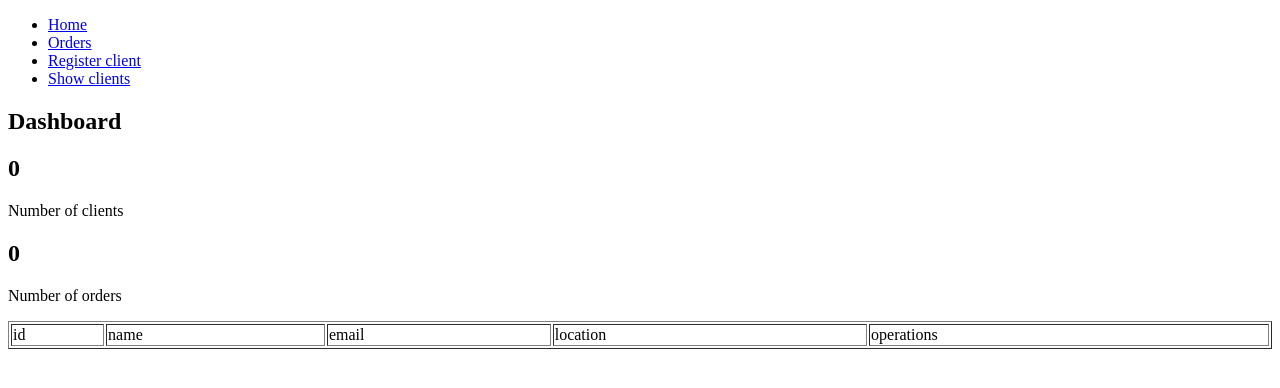
After one commit to anguzuDaniel/transportation, a PHP site: page /admin/showClients.php in a window 1280 px wide. The commit adds this page. Shown: the top 388 px of the page. Run offline with PHP 8.4, Linux system fonts and the light colour scheme; data that the repository does not hold is empty.

Commit message:
add show clients page

```diff
--- a/admin/includes/cards.php
+++ b/admin/includes/cards.php
@@ -1,11 +1,11 @@
     <div class="admin">
         <div class="admin__card">
-            <h1 class="heading heading--secondary">01</h1>
+            <h1 class="heading heading--secondary"><?= count($clients); ?></h1>
             <p class="paragraph paragraph--secondary">Number of clients</p>
         </div>
 
         <div class="admin__card">
-            <h1 class="heading heading--secondary">01</h1>
+            <h1 class="heading heading--secondary"><?= count($orders); ?></h1>
             <p class="paragraph paragraph--secondary">Number of orders</p>
         </div>
     </div>
--- a/admin/includes/header.php
+++ b/admin/includes/header.php
@@ -9,3 +9,6 @@
 </head>
 
 <body>
+    <?php
+    require_once "../config/dbConfig.php";
+    require_once "includes/init.php";
--- /dev/null
+++ b/admin/includes/init.php
@@ -0,0 +1,4 @@
+<?php
+require_once "../functions/Clients.php";
+require_once "../functions/Orders.php";
+require_once "../functions/Address.php";
--- a/admin/includes/navigation.php
+++ b/admin/includes/navigation.php
@@ -3,6 +3,8 @@
                 <ul>
                     <li><a href="index.php">Home</a></li>
                     <li><a href="orders.php">Orders</a></li>
+                    <li><a href="registerClient.php">Register client</a></li>
+                    <li><a href="showClients.php">Show clients</a></li>
                 </ul>
             </nav>
         </header>
--- /dev/null
+++ b/admin/showClients.php
@@ -0,0 +1,55 @@
+<?php include_once "includes/header.php"; ?>
+
+<?php
+$conn = getConn();
+
+$clients = getAllClients($conn);
+
+$orders = getAllOrders($conn);
+?>
+
+<main>
+    <!-- header navigation | start -->
+    <?php include_once "includes/navigation.php"; ?>
+    <!-- header navigation | end -->
+
+    <!-- main container | start -->
+    <section class="conatainer">
+        <h1 class="heading heading--primary">Dashboard</h1>
+
+        <!-- card displaying number -->
+        <?php include_once "includes/cards.php"; ?>
+        <!-- card displaying number -->
+
+        <section class="conatainer">
+
+            <table border="1" width="100%">
+                <thead>
+                    <tr>
+                        <td>id</td>
+                        <td>name</td>
+                        <td>email</td>
+                        <td>location</td>
+                        <td colspan="2">operations</td>
+                    </tr>
+                </thead>
+
+                <tbody>
+
+                    <?php foreach ($clients as $client) : ?>
+                        <tr>
+                            <td><?= $client['id']; ?></td>
+                            <td><?= $client['name']; ?></td>
+                            <td><?= $client['email']; ?></td>
+                            <td><?= $client['state_name']; ?></td>
+                            <td><a href="<?= $client['id']; ?>">edit</a></td>
+                            <td><a href="<?= $client['id']; ?>">delete</a></td>
+                        </tr>
+                    <?php endforeach; ?>
+                </tbody>
+            </table>
+        </section>
+    </section>
+    <!-- main container | start -->
+</main>
+<?php include_once "includes/footer.php"; ?>
--- a/create_order.php
+++ b/create_order.php
@@ -67,7 +67,7 @@ if (isset($_Post['submit'])) {
 
             <div>
                 <label for="collection_address">collection address</label>
-                <select name="collection_address">
+                <select name="collection_address" id="collection_address">
                     <?php foreach ($addresses as $address) : ?>
                         <option value="<?= $address['id']; ?>"><?= $address['name']; ?></option>
                     <?php endforeach; ?>
@@ -76,7 +76,7 @@ if (isset($_Post['submit'])) {
 
             <div>
                 <label for="delivery_address">delivery address</label>
-                <select name="delivery_address">
+                <select name="delivery_address" id="delivery_address">
                     <?php foreach ($addresses as $address) : ?>
                         <option value="<?= $address['id']; ?>"><?= $address['name']; ?></option>
                     <?php endforeach; ?>
--- a/functions/Clients.php
+++ b/functions/Clients.php
@@ -19,9 +19,12 @@ function addClient($conn, $name, $email, $location)
  * @param  mixed $column
  * @return array
  */
-function getAllClients($conn, $column = '*')
+function getAllClients($conn)
 {
-    $sql = "SELECT $column FROM clients";
+    $sql = "SELECT c.id, c.name, c.email, c.location, s.name as state_name
+            FROM clients AS c
+            INNER JOIN states AS s
+            ON c.id = s.id";
 
     $stmt = $conn->prepare($sql);
 
```
Also changed, not shown: admin/registerClient.php (renamed from register_client.php, +2 -5 lines), clients_display.php (deleted, +0 -15 lines), admin/editClient.php (added), admin/index.php (renamed from admin/dashboard.php).
